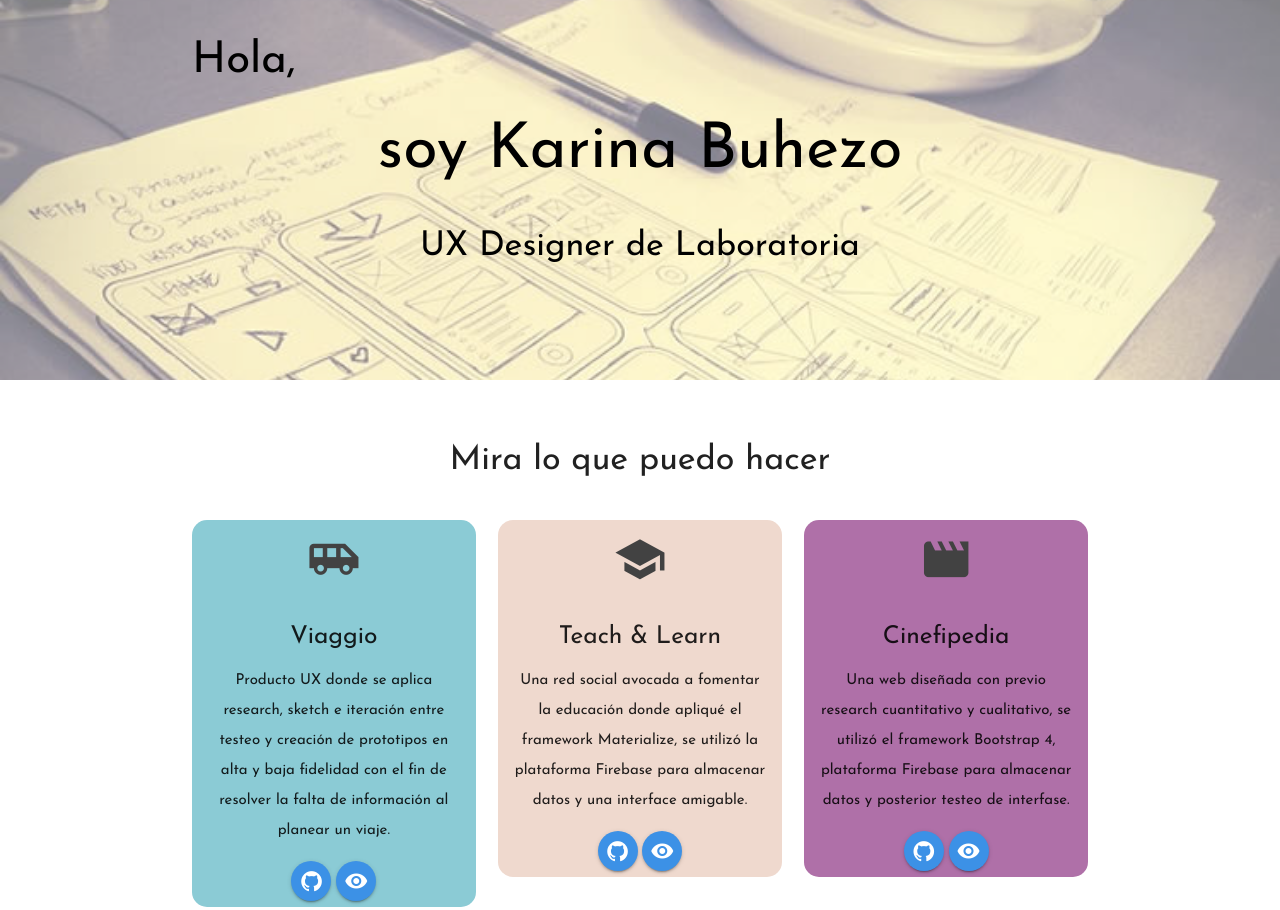
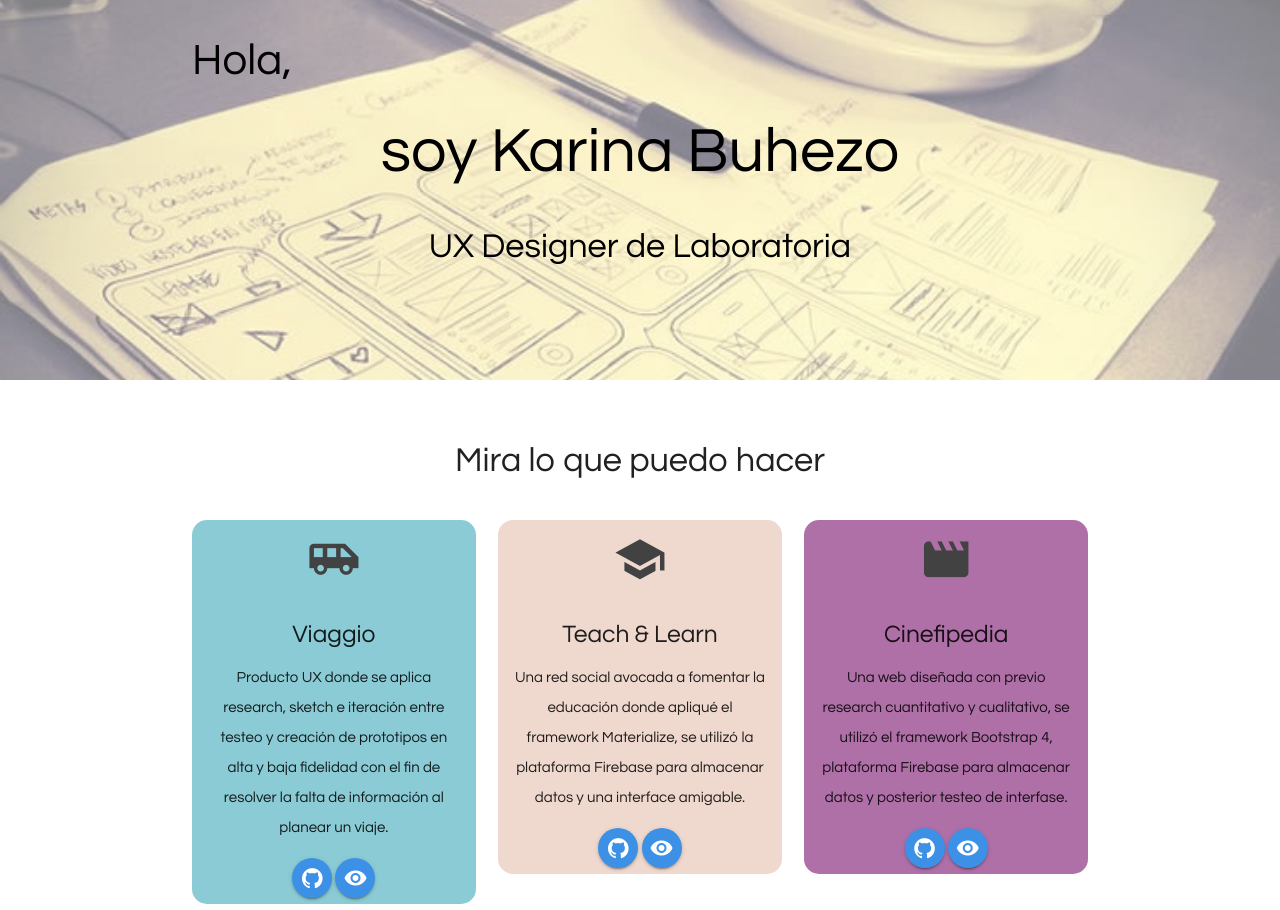
Before and after one commit to kankkuna/Portafolio, a plain HTML site: page index.html in a window 1280 px wide. Shown: the top 910 px of the page. Drawn offline with nearby package versions, Linux system fonts and the light colour scheme.

Commit message:
se corrige html y css

```diff
--- a/css/main.css
+++ b/css/main.css
@@ -1,6 +1,6 @@
 
 *{
-  font-family: 'Josefin Sans', sans-serif;
+  font-family: 'Questrial', sans-serif;
 }
 
 ul li{
--- a/index.html
+++ b/index.html
@@ -10,7 +10,7 @@
     <!--Import Google Icon Font-->
     <link href="https://fonts.googleapis.com/icon?family=Material+Icons" rel="stylesheet">
     <!--Import Google Fonts-->
-    <link href="https://fonts.googleapis.com/css?family=Josefin+Sans" rel="stylesheet">
+    <link href="https://fonts.googleapis.com/css?family=Questrial" rel="stylesheet">
     <!-- main.css-->
     <link rel="stylesheet" type="text/css" href="css/main.css">
     <title>Karina Buhezo</title>
```
